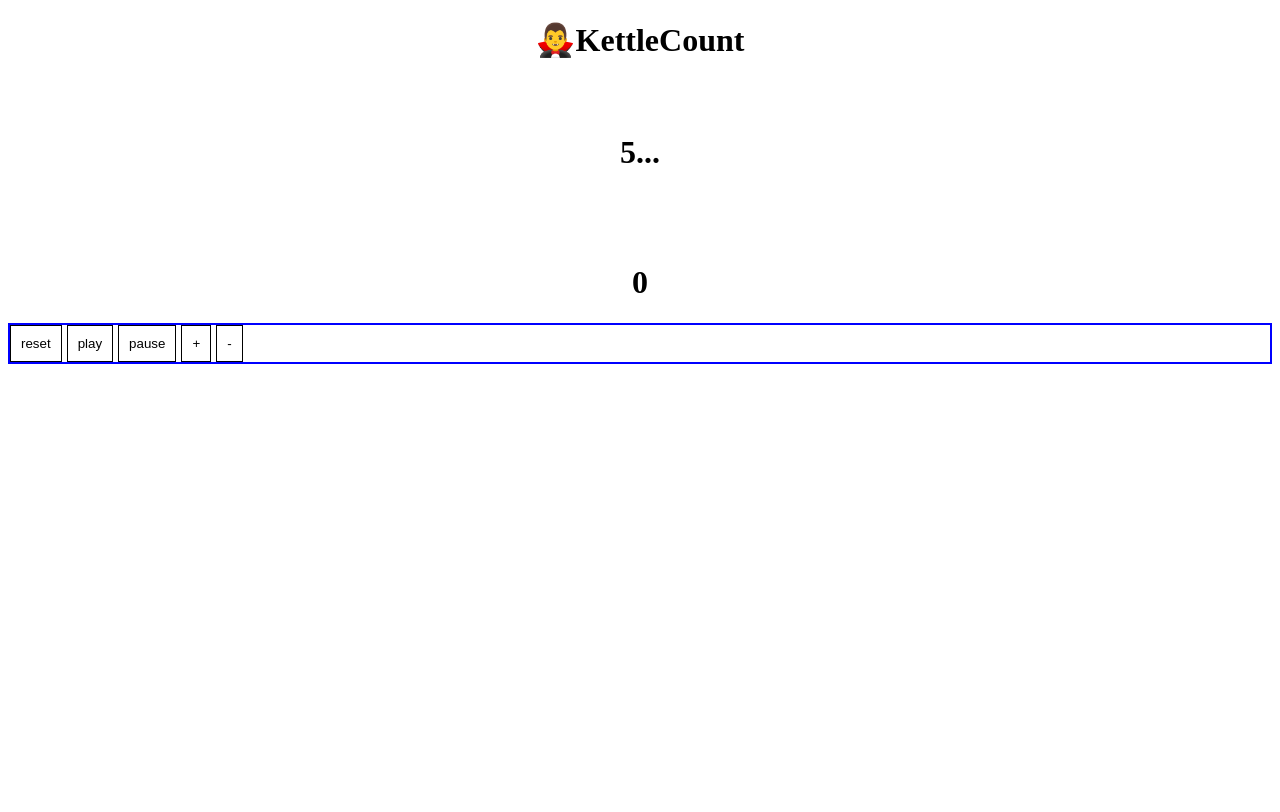
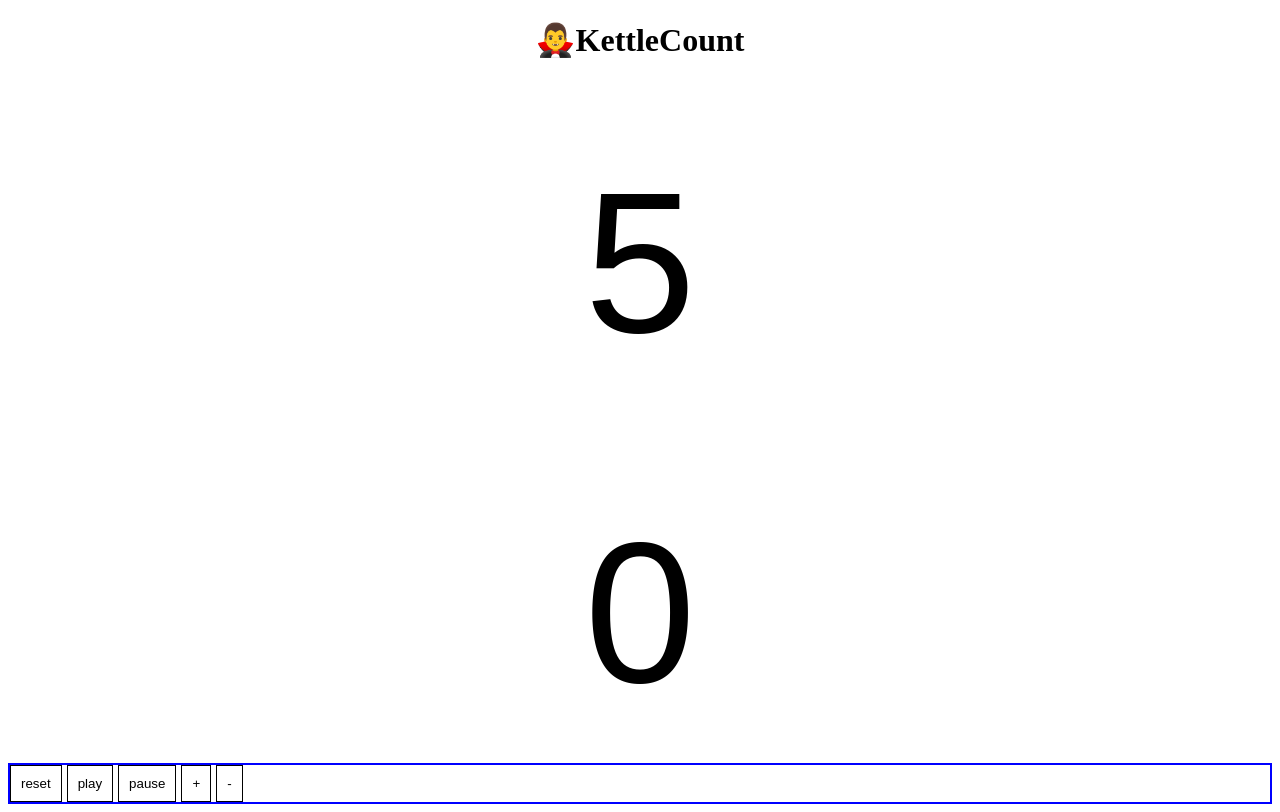
Before and after one commit to emilyedalton/kettlecountreact, a React (Create React App) app: page / in a window 1280 px wide. Built offline with nearby package versions, Linux system fonts and the light colour scheme; the HTML template or start-up script is replaced by a standard one; a web font is replaced by a local one.

Commit message:
adding restyled counter, countdown, and clock

```diff
--- a/src/Countdown/index.js
+++ b/src/Countdown/index.js
@@ -4,10 +4,13 @@ import '../'
 class Countdown extends Component {
 
   render(){
-    const {seconds}=this.props
-    return <div style={{width: "100%", textAlign: "center"}}>
-      <h1>{seconds}...</h1>
+    const {seconds, style}=this.props
+    return (
+      <div>
+      <h2 style={style} classname="seconds"> {seconds}</h2>
+
     </div>
+    )
   }
 }
   export default Countdown
--- a/src/Counter/index.js
+++ b/src/Counter/index.js
@@ -5,16 +5,16 @@ import Col from 'react-bootstrap/Col'
 class Counter extends Component {
 
     render () {
-        const {increaseCount, decreaseCount, buttonStyle, count} = this.props;
+        const {style, count} = this.props;
 
 return(
 <div>
 <Row>
 <Col/>
-<Col xs={6} style={{textAlign: "center"}} >
-<h1>{count}</h1>
+<Col xs={6} >
+<h4 style={style} classname="seconds">{count}</h4>
  </Col>
-                <Col/>
+ <Col/>
 </Row>
 
 
--- a/src/Timer/index.js
+++ b/src/Timer/index.js
@@ -22,10 +22,6 @@ let offset = null, interval = null
 
 
 
-        /**
-         * Timer module
-         * A simple timer component.
-        **/
        class TimerDisplay extends Component {
 
 
@@ -46,11 +42,8 @@ let offset = null, interval = null
 
 
           componentDidMount() {
-            // this.play()
             document.addEventListener("keydown", this.handleKeyPress);
-
             this.timer = setInterval(this.tick, 1000);
-
           }
 
           tick(){
@@ -159,8 +152,8 @@ let offset = null, interval = null
               fontSize: "200px",
               fontWeight: "200",
               lineHeight: "1.5",
-              margin: "0",
-              color: "#666",
+              margin: "auto",
+              color: "black",
               textAlign: "center"
             };
 
@@ -168,10 +161,10 @@ let offset = null, interval = null
               <Container fluid className="react-timer"  >
 
               <Row style={timerStyle}   >
-              <Col xs={8}  >
+              <Col xs={12}  >
               {this.state.seconds > 0 ? (
 
-              <Countdown seconds={this.state.seconds}/>
+              <Countdown seconds={this.state.seconds} style={secondsStyles}/>
                   ) : (
             <ActualClock style={secondsStyles} className="seconds" time={this.state.time} prefix={this.props.prefix}/>
                ) }
@@ -183,7 +176,7 @@ let offset = null, interval = null
 </Row>
 
 <Counter
-count={this.state.count}
+count={this.state.count} style={secondsStyles}
 />
 
 <TimerButtons
```
